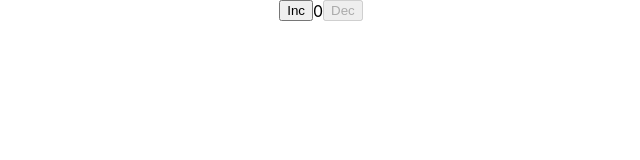
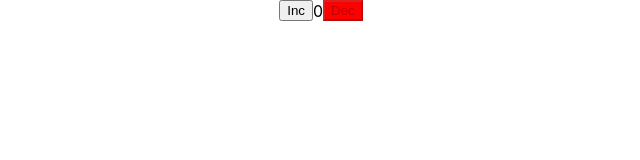
Before and after one commit to praveenmudadla815/chalanges, a React (Create React App) app: page / in a window 1280 px wide. Shown: the top 160 px of the page, without its empty margins (319-959 px from the left). Built offline with nearby package versions, Linux system fonts and the light colour scheme.

Commit message:
add max and min limit and disable condition and style dynamically

```diff
--- a/src/counter/Counter.js
+++ b/src/counter/Counter.js
@@ -21,11 +21,19 @@ const Counter = () => {
         justifyContent: "center",
       }}
     >
-      <button onClick={IncresehandelSubmit} disabled={count === 10}>
+      <button
+        onClick={IncresehandelSubmit}
+        disabled={count === 10}
+        style={{ backgroundColor: count === 10 ? "green" : "" }}
+      >
         Inc
       </button>
       {count}
-      <button onClick={DecreasehandelSubmit} disabled={count === 0}>
+      <button
+        onClick={DecreasehandelSubmit}
+        disabled={count === 0}
+        style={{ backgroundColor: count === 0 ? "red" : "" }}
+      >
         Dec
       </button>
     </div>
```
